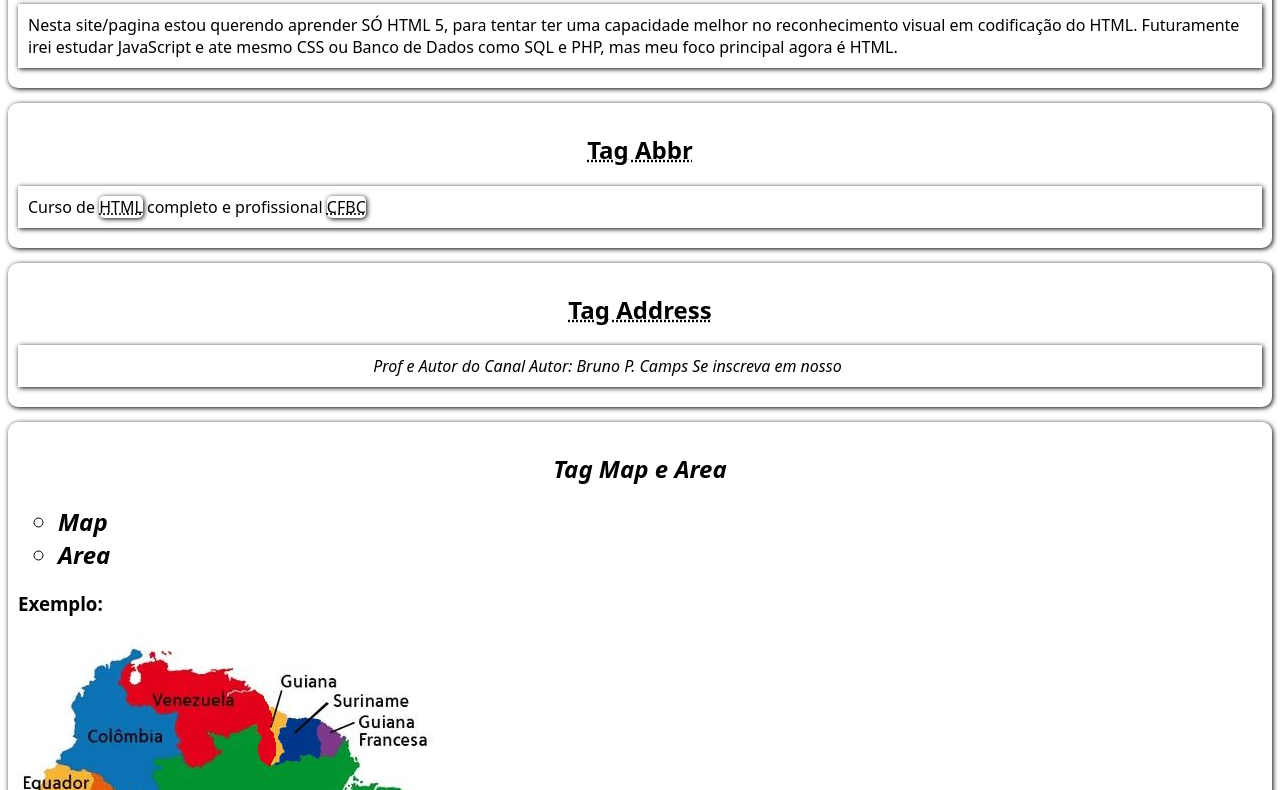
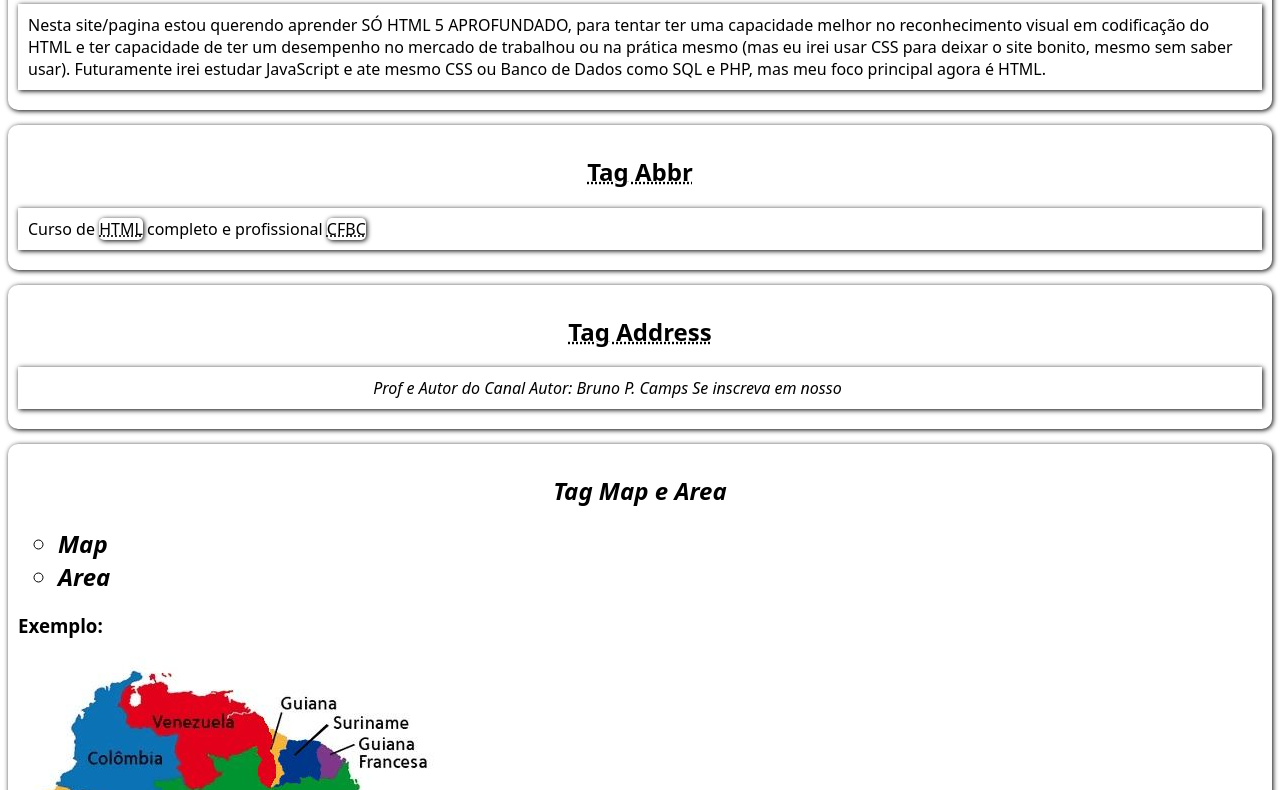
Before and after one commit to oDyKoz/projeto-site, a plain HTML site: page html/index.html in a window 1280 px wide. Shown: the part 145-935 px from the top of the page. Drawn offline with Linux system fonts and the light colour scheme.

Commit message:
Update index.html

```diff
--- a/html/index.html
+++ b/html/index.html
@@ -14,7 +14,7 @@
             <p class="ArtP2" style="text-align: center;">14/05/2022</p>
             <h1 style="text-align: center;">Sobre essa Página</h1>
             <p class="ArtP2Q">
-                Nesta site/pagina estou querendo aprender SÓ HTML 5, para tentar ter uma capacidade melhor no reconhecimento visual em codificação do HTML. Futuramente irei estudar JavaScript e ate mesmo CSS ou Banco de Dados como SQL e PHP, mas meu foco principal agora é HTML.
+                Nesta site/pagina estou querendo aprender SÓ HTML 5 APROFUNDADO, para tentar ter uma capacidade melhor no reconhecimento visual em codificação do HTML e ter capacidade de ter um desempenho no mercado de trabalhou ou na prática mesmo (mas eu irei usar CSS para deixar o site bonito, mesmo sem saber usar). Futuramente irei estudar JavaScript e ate mesmo CSS ou Banco de Dados como SQL e PHP, mas meu foco principal agora é HTML.
             </p>
         </header>
     </article>
@@ -108,6 +108,7 @@
             <h1>ChatGPT cria ideia falsa que qualquer um pode ser programador, diz especialista.</h1>
             <h2 style="font-weight: 100; text-align: center;" >Inteligência artificial pode ajudar no trabalho de programadores, mas exige cuidado e atuação de um profissional</h2 >
        </b><br>
+       <img src="https://classic.exame.com/wp-content/uploads/2023/04/IA-1.jpg?quality=70&strip=info&w=1024" alt="">
         <!--Font-Weight a saturação das letras de 100 e 900-->
         <p >O ChatGPT tem sido usado em diversas áreas desde o seu lançamento para o público, em novembro de 2022. Apenas no Twitter, é possível encontrar diariamente dezenas de posts mostrando usos para criação de textos, revisão de materiais, fornecimento de informação, entre outros. E uma das áreas em que a inteligência artificial tem sido bastante usada é a programação. Entretanto, o seu uso também demanda alguns cuidados.</p>
 
```
